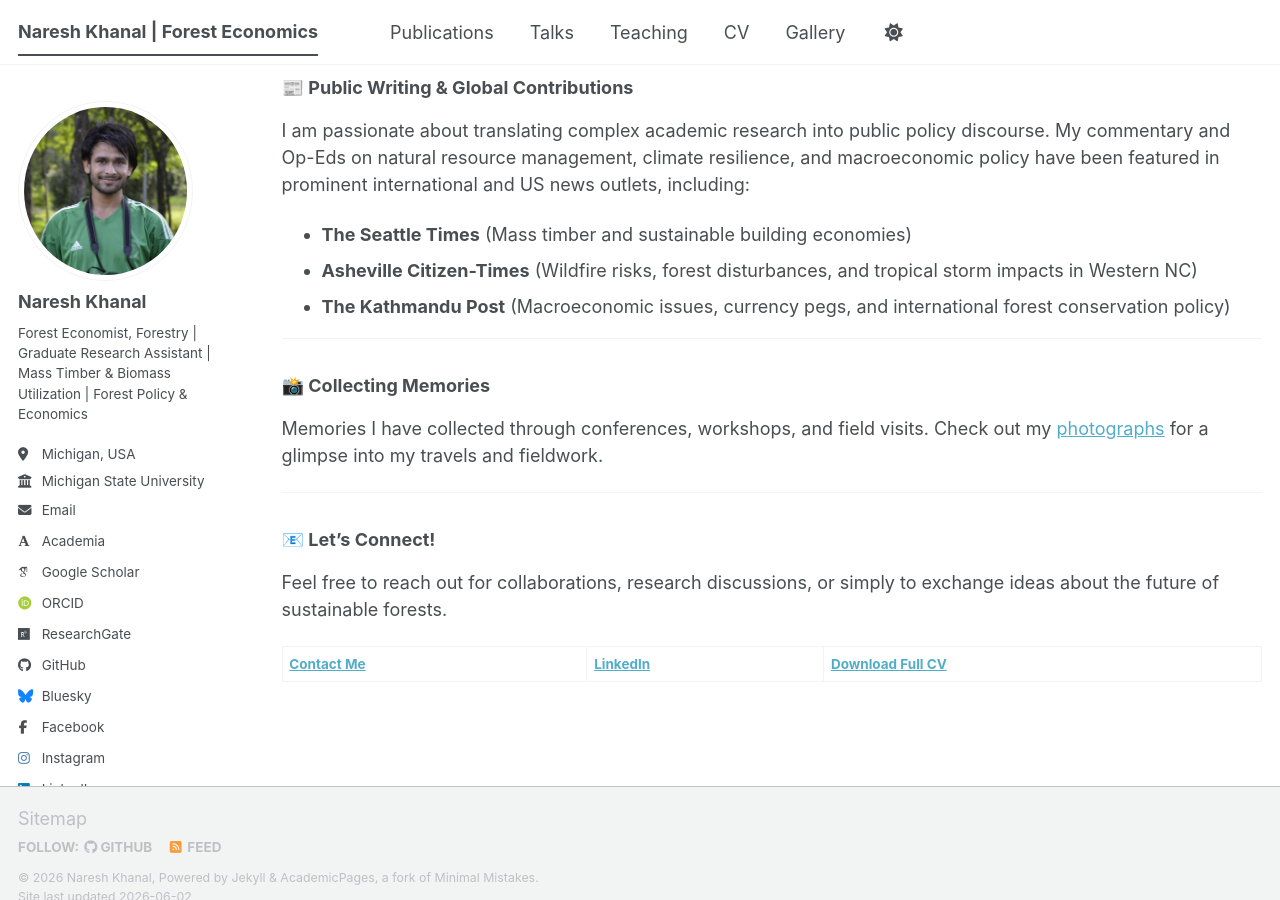
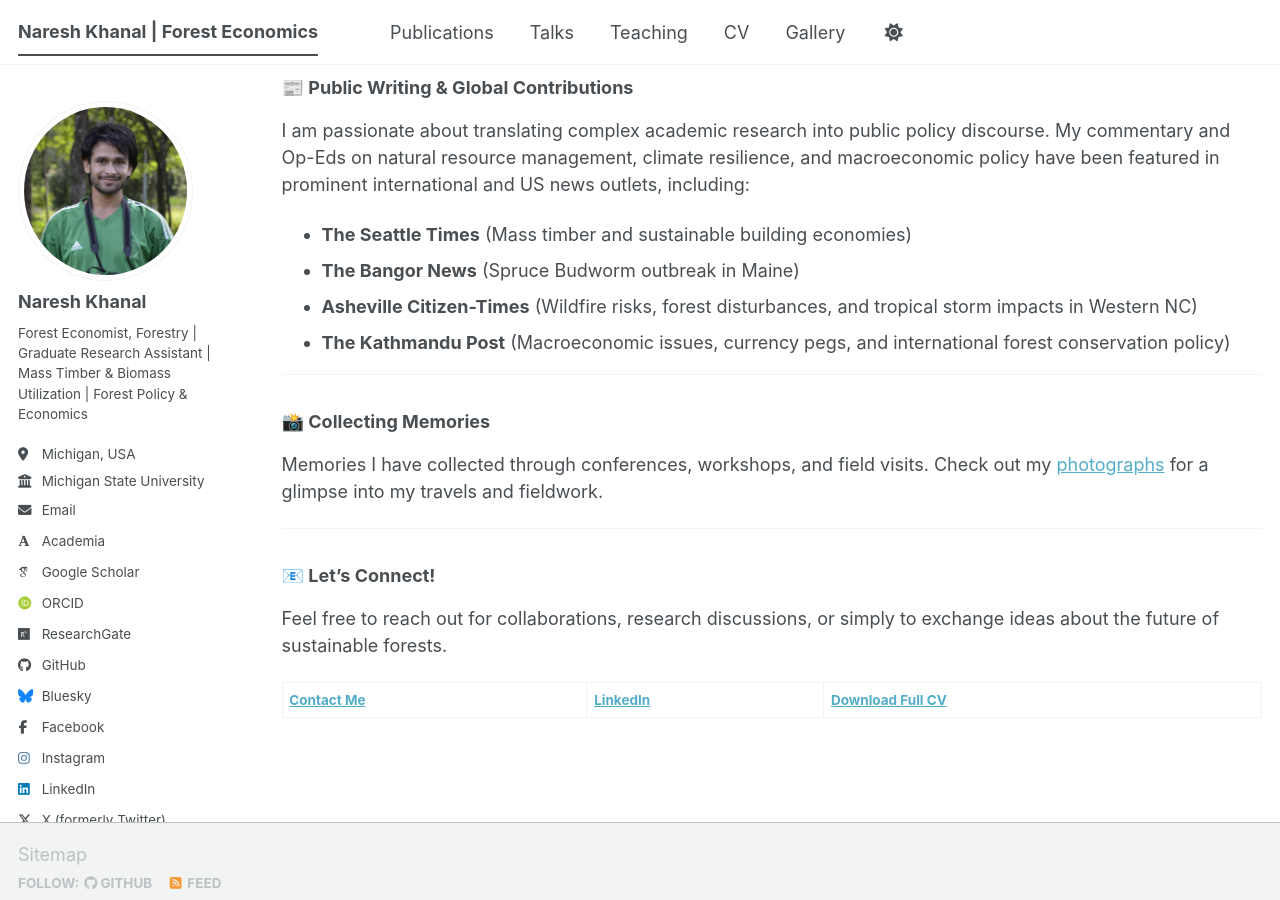
Before and after one commit to Nishani53/Nishani53.github.io, a Jekyll site: the page built from _pages/about.md, in a window 1280 px wide and 900 px high, scrolled down 1297 px. Built offline with Jekyll 4.4.1, drawn with Linux system fonts in a browser that asks for light colours; some web fonts are replaced; a script bundle is joined from its source files by our own code; library files that are not in the unit come from our copies.

Commit message:
Update about.md

```diff
--- a/_pages/about.md
+++ b/_pages/about.md
@@ -50,6 +50,7 @@
 I am passionate about translating complex academic research into public policy discourse. My commentary and Op-Eds on natural resource management, climate resilience, and macroeconomic policy have been featured in prominent international and US news outlets, including:
 
 * **The Seattle Times** (Mass timber and sustainable building economies)
+* **The Bangor News** (Spruce Budworm outbreak in Maine)
 * **Asheville Citizen-Times** (Wildfire risks, forest disturbances, and tropical storm impacts in Western NC)
 * **The Kathmandu Post** (Macroeconomic issues, currency pegs, and international forest conservation policy)
 
```
